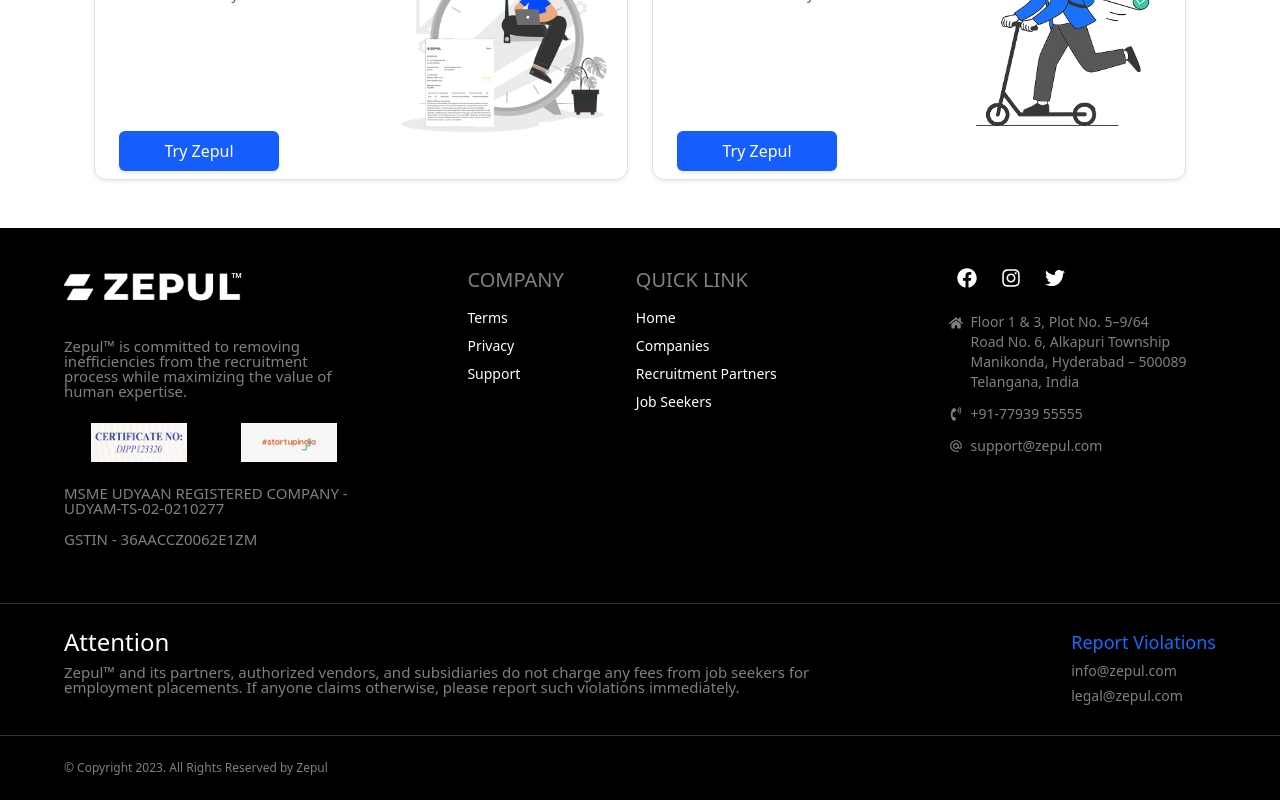
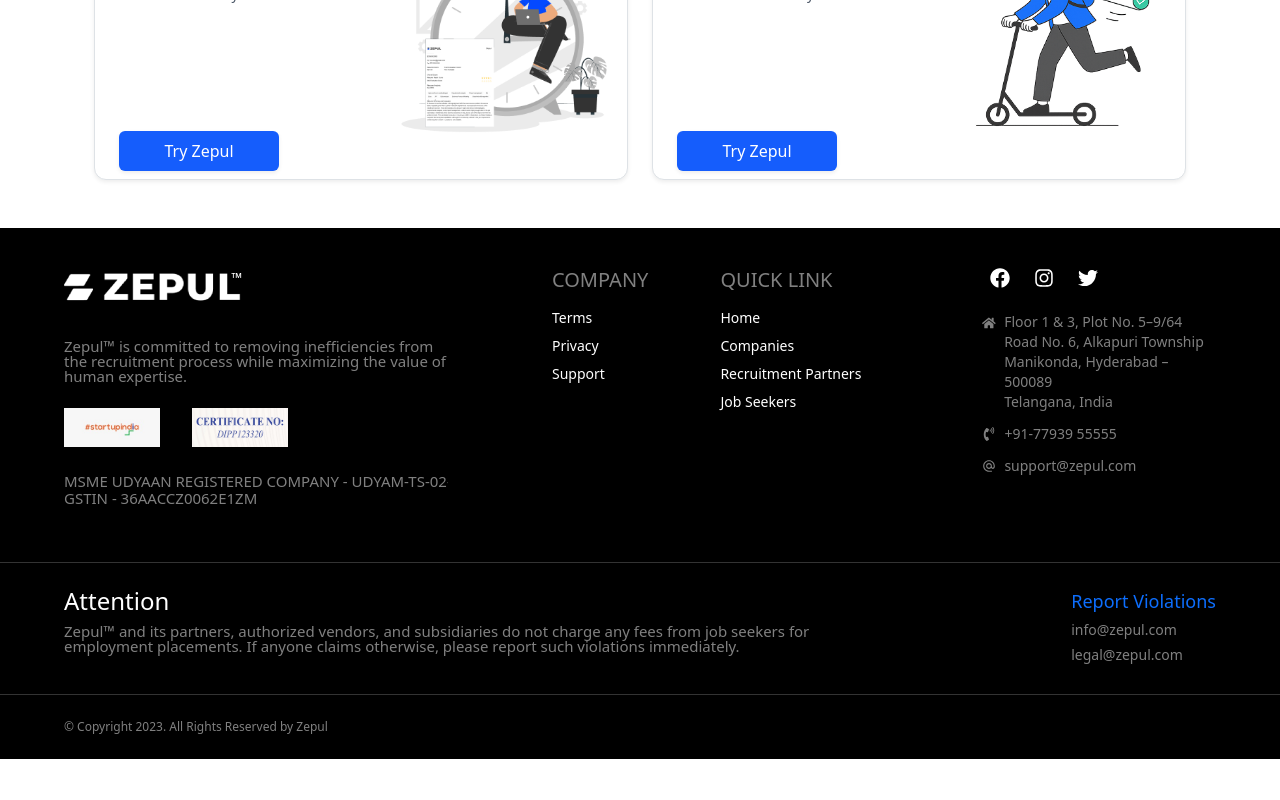
Before and after one commit to princeratheezepul/zepul, a React (Vite) app: page / in a window 1280 px wide. Shown: the part 1812-2612 px from the top of the page. After the commit the page ends 2571 px from the top, so only its background shows below. Built offline with nearby package versions, Linux system fonts and the light colour scheme.

Commit message:
all done

```diff
--- a/src/Components/ZepRecruit/FeatureCards.jsx
+++ b/src/Components/ZepRecruit/FeatureCards.jsx
@@ -9,19 +9,19 @@
     {
       title: "ZepDB - AI based Sourcing",
       description:
-        "Your One-Stop Shop from Requisition to Onboarding: Simplify Your Hiring Process Today.",
+        "An AI-powered database that instantly sources top talent from a vast pool of profiles, ensuring the lowest TAT.",
       img: "assets/zeprecruit/zp2.png",
     },
     {
       title: "Multi-layer Screening (AI + Human)",
       description:
-        "Your One-Stop Shop from Requisition to Onboarding: Simplify Your Hiring Process Today.",
+        "AI-driven screening blended with human evaluation to ensure unbiased, precise talent scoring and enhanced quality.",
       img: "assets/zeprecruit/zp3.png",
     },
     {
       title: "Comprehensive Report Card",
       description:
-        "Your One-Stop Shop from Requisition to Onboarding: Simplify Your Hiring Process Today.",
+        "A comprehensive report card combining AI and human evaluations, the candidate's resume, and value-adds like background verification (BGV) and functional assessment scores.",
       img: "assets/zeprecruit/zp4.png",
     },
   ];
--- a/src/Shared/Footer.jsx
+++ b/src/Shared/Footer.jsx
@@ -20,14 +20,17 @@
             Zepul™ is committed to removing inefficiencies from the recruitment
             process while maximizing the value of human expertise.
           </p>
-          <div className="flex flex-row justify-around my-4">
+          <div className="flex flex-row gap-8 my-4 ">
             {" "}
+            <img src="/assets/SI.jpeg" alt="" className="w-[6rem]" />
             <img src="/assets/CN.jpeg" alt="" className="w-[6rem]" />
-            <img src="/assets/SI.jpeg" alt="" className="w-[6rem]" />
           </div>
-          <p className="opacity-50 leading-none">
-            MSME UDYAAN REGISTERED COMPANY - UDYAM-TS-02-0210277
-          </p>
+          <div className="overflow-x-auto max-w-full">
+            <p className="opacity-50 whitespace-nowrap m-0 leading-snug">
+              MSME UDYAAN REGISTERED COMPANY - UDYAM-TS-02-0210277
+            </p>
+          </div>
+
           <p className="opacity-50 leading-none">GSTIN - 36AACCZ0062E1ZM</p>
         </div>
 
```
